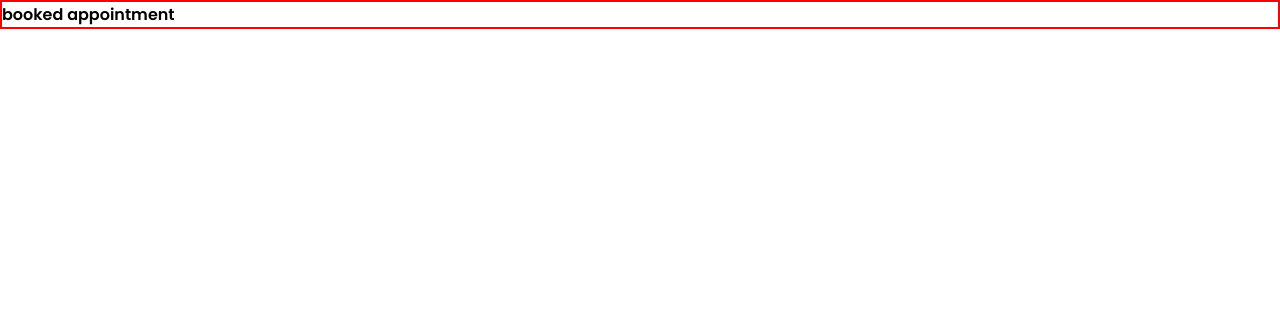
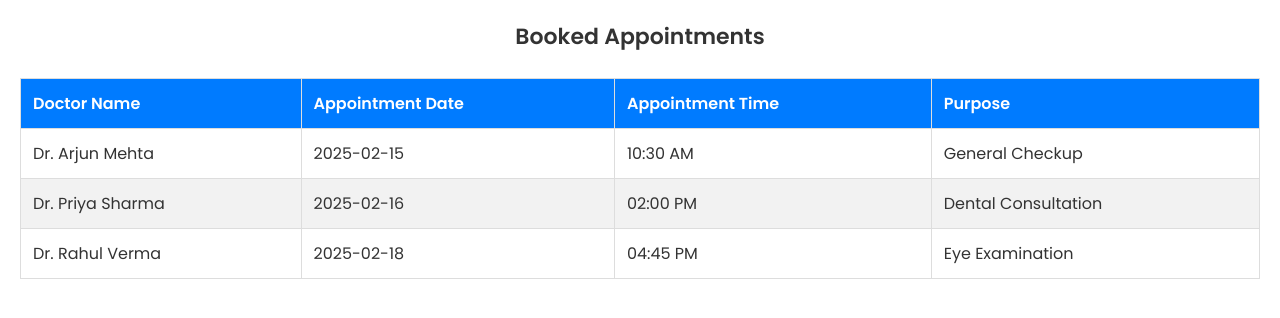
Before and after one commit to ganesh-dev01/Assignment, a Next.js app: page /cms/user/booked in a window 1280 px wide. Shown: the top 318 px of the page. Built offline with nearby package versions, Linux system fonts and the light colour scheme.

Commit message:
user designs done

```diff
--- a/package.json
+++ b/package.json
@@ -10,6 +10,11 @@
   },
   "dependencies": {
     "@emotion/styled": "^11.14.0",
+    "@fullcalendar/daygrid": "^6.1.15",
+    "@fullcalendar/interaction": "^6.1.15",
+    "@fullcalendar/react": "^6.1.15",
+    "@fullcalendar/timegrid": "^6.1.15",
+    "@mui/icons-material": "^6.4.4",
     "@mui/material": "^6.4.4",
     "@mui/material-nextjs": "^6.4.3",
     "next": "15.1.7",
--- a/pages/cms/user/booked/index.tsx
+++ b/pages/cms/user/booked/index.tsx
@@ -2,14 +2,46 @@ import ThemeContext from '@/Theme/Themestate';
 import { useContext } from 'react';
 import styles from '@/styles/user/booked.module.css';
 
-const BookedAppo:React.FC= () => {
+const BookedAppo: React.FC = () => {
   const theme_data = useContext(ThemeContext);
 
   return (
     <div className={styles[`main_${theme_data?.theme}`]}>
-      <h4>booked appointment</h4>
+      <h4 className={styles.heading}>Booked Appointments</h4>
+      <div className={styles.tableContainer}>
+        <table className={styles.appointmentTable}>
+          <thead>
+            <tr>
+              <th>Doctor Name</th>
+              <th>Appointment Date</th>
+              <th>Appointment Time</th>
+              <th>Purpose</th>
+            </tr>
+          </thead>
+          <tbody>
+            <tr>
+              <td>Dr. Arjun Mehta</td>
+              <td>2025-02-15</td>
+              <td>10:30 AM</td>
+              <td>General Checkup</td>
+            </tr>
+            <tr>
+              <td>Dr. Priya Sharma</td>
+              <td>2025-02-16</td>
+              <td>02:00 PM</td>
+              <td>Dental Consultation</td>
+            </tr>
+            <tr>
+              <td>Dr. Rahul Verma</td>
+              <td>2025-02-18</td>
+              <td>04:45 PM</td>
+              <td>Eye Examination</td>
+            </tr>
+          </tbody>
+        </table>
+      </div>
     </div>
-  )
-  }
+  );
+};
 
-  export default BookedAppo
+export default BookedAppo;
--- a/styles/user/booked.module.css
+++ b/styles/user/booked.module.css
@@ -1,11 +1,72 @@
-.main_dark,
-.main_light {
+
+.main_dark, .main_light {
   width: 100%;
   height: 100%;
-
-  border: 2px solid red;
+  padding: 20px;
+  box-sizing: border-box;
+  overflow-y: auto;
 }
 
-.main_dark{
-    color:white;
+
+.heading {
+  font-size: 22px;
+  font-weight: bold;
+  text-align: center;
+  margin-bottom: 15px;
 }
+
+
+.tableContainer {
+  width: 100%;
+  overflow-x: auto;
+}
+
+
+.appointmentTable {
+  width: 100%;
+  border-collapse: collapse;
+  margin-top: 10px;
+}
+
+
+.appointmentTable thead {
+  background-color: #007bff;
+  color: white;
+}
+
+.appointmentTable th, .appointmentTable td {
+  padding: 12px;
+  text-align: left;
+  border: 1px solid #ddd;
+}
+
+
+.appointmentTable tbody tr:nth-child(even) {
+  background-color: #f2f2f2;
+}
+
+
+.main_light {
+  background-color: #ffffff;
+  color: #333;
+}
+
+
+.main_dark {
+  background-color: #1e1e1e;
+  color: #ddd;
+}
+
+
+.main_dark .appointmentTable {
+  background-color: #2a2a2a;
+  color: white;
+}
+
+.main_dark .appointmentTable thead {
+  background-color: #444;
+}
+
+.main_dark .appointmentTable tbody tr:nth-child(even) {
+  background-color: #333;
+}
--- /dev/null
+++ b/styles/user/calender.module.css
@@ -0,0 +1,167 @@
+.main_dark,.main_light {
+  width: 100%;
+  height: 100vh;
+  display: flex;
+  justify-content: center;
+  align-items: center;
+
+}
+
+.container {
+  width: 100%;
+  height: 100%;
+  padding: 20px;
+  padding-right: 50px;
+  padding-top: 50px;
+  display: flex;
+  flex-direction: column;
+  flex-wrap: wrap;
+  overflow-y: auto;
+  border: 2px solid red;
+}
+
+
+.main_light {
+  background-color: #f4f4f4;
+  color: #222;
+}
+
+
+.main_dark {
+  background-color: #1e1e1e;
+  color: #e0e0e0;
+}
+
+.fc-view-container,
+.fc-view,
+.fc-timeGridWeek-view,
+.fc-dayGridMonth-view {
+  width: 100%;
+  height: 100%;
+}
+
+.fc-scroller {
+  height: calc(100% - 50px) !important; /* Adjust height based on toolbar */
+  overflow-y: auto !important;
+}
+
+
+
+.fc {
+  width: 100%;
+  height: 100%;
+  background: inherit;
+  color: inherit;
+  font-family: "Poppins", sans-serif;
+}
+
+
+.fc-toolbar {
+  background: transparent;
+  padding: 10px;
+  display: flex;
+  justify-content: space-between;
+  align-items: center;
+}
+
+
+.fc-button {
+  background-color: #007bff !important;
+  border: none !important;
+  color: white !important;
+  padding: 6px 12px;
+  border-radius: 5px !important;
+  transition: 0.3s ease-in-out;
+}
+
+.fc-button:hover {
+  background-color: #0056b3 !important;
+}
+
+
+.main_dark .fc-button {
+  background-color: #34a853 !important;
+}
+
+.main_dark .fc-button:hover {
+  background-color: #1e7038 !important;
+}
+
+
+.fc-toolbar-title {
+  font-size: 20px;
+  font-weight: bold;
+  color: inherit;
+}
+
+
+.fc-daygrid-day {
+  border: 1px solid rgba(0, 0, 0, 0.1);
+}
+
+.main_dark .fc-daygrid-day {
+  border: 1px solid rgba(255, 255, 255, 0.2);
+}
+
+
+.fc-event {
+  border-radius: 8px;
+  padding: 5px;
+  font-size: 14px;
+  text-align: center;
+  font-weight: 500;
+  transition: transform 0.2s ease-in-out;
+}
+
+.fc-event:hover {
+  transform: scale(1.05);
+}
+
+
+.fc-event-title {
+  color: white !important;
+}
+
+.fc-event-general {
+  background-color: #34a853 !important; /* Green */
+}
+
+.fc-event-dental {
+  background-color: #f4b400 !important; /* Yellow */
+}
+
+.fc-event-eye {
+  background-color: #4285f4 !important; /* Blue */
+}
+
+/* 🌙 Dark Mode for Events */
+.main_dark .fc-event-general {
+  background-color: #27a746 !important;
+}
+
+.main_dark .fc-event-dental {
+  background-color: #e2a400 !important;
+}
+
+.main_dark .fc-event-eye {
+  background-color: #2b6cc4 !important;
+}
+
+/* 🔹 Today Highlight */
+.fc-day-today {
+  background: rgba(0, 123, 255, 0.1) !important;
+}
+
+.main_dark .fc-day-today {
+  background: rgba(52, 168, 83, 0.2) !important;
+}
+
+/* 🔄 Event Resizing & Dragging */
+.fc-event-resizable {
+  cursor: ew-resize;
+}
+
+.fc-event-dragging {
+  opacity: 0.6;
+  filter: blur(2px);
+}
--- a/styles/user/cretae.module.css
+++ b/styles/user/cretae.module.css
@@ -14,7 +14,6 @@
   .main_dark {
     background-color: #2c2c2c;
     color: white;
-    border: 2px solid #ff5252;
   }
 
   .main_light {
```
Also changed, not shown: pages/cms/user/calender/index.tsx (+56 -6 lines), styles/user/user_dashboard.module.css (+39 -46 lines), styles/globals.css (line endings or trailing spaces), 1 other file (tests, documents, lock files or other folders).
